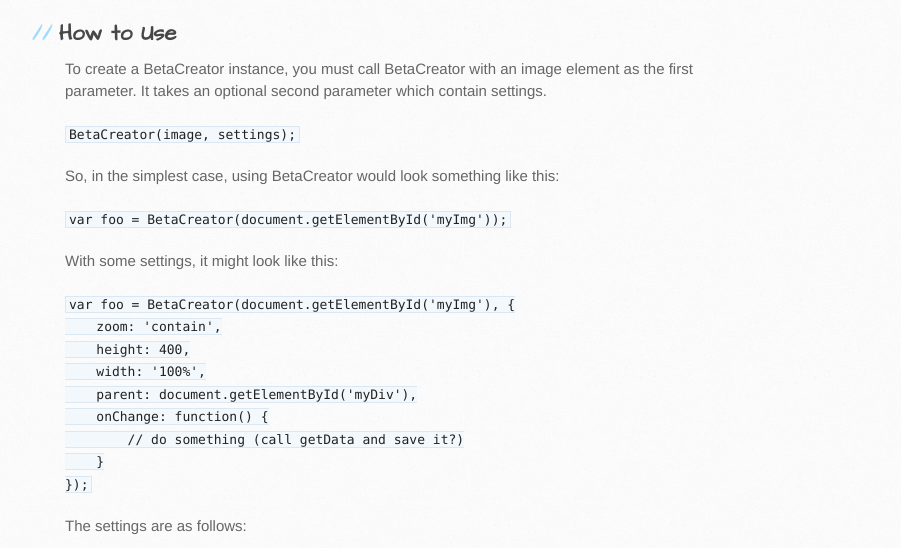
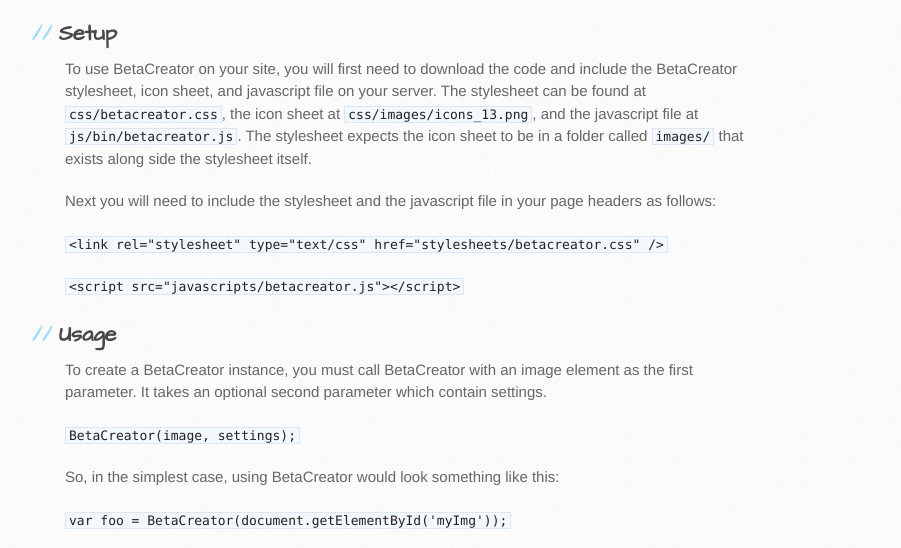
Before and after one commit to nemophrost/betacreator, a plain HTML site: page index.html in a window 1280 px wide. Shown: the part 826-1374 px from the top of the page, without its empty margins (105-1006 px from the left). Drawn offline with Linux system fonts and the light colour scheme.

Commit message:
added setup instructions

```diff
--- a/index.html
+++ b/index.html
@@ -41,7 +41,23 @@
   <button onClick="loadData()">Load</button>
 </p>
 
-<h2>How to Use</h2>
+<h2>Setup</h2>
+
+<p>
+  To use BetaCreator on your site, you will first need to download the code and include the BetaCreator stylesheet, icon sheet, and javascript file on your server. The stylesheet can be found at <code>css/betacreator.css</code>, the icon sheet at <code>css/images/icons_13.png</code>, and the javascript file at <code>js/bin/betacreator.js</code>. The stylesheet expects the icon sheet to be in a folder called <code>images/</code> that exists along side the stylesheet itself.
+</p>
+<p>
+  Next you will need to include the stylesheet and the javascript file in your page headers as follows:
+</p>
+
+<p>
+  <code>&lt;link rel="stylesheet" type="text/css" href="stylesheets/betacreator.css" /&gt;</code>
+</p>
+<p>
+  <code>&lt;script src="javascripts/betacreator.js"&gt;&lt;/script&gt;</code>
+</p>
+
+<h2>Usage</h2>
 
 <p>
   To create a BetaCreator instance, you must call BetaCreator with an image element as the first parameter. It takes an optional second parameter which contain settings.
```
